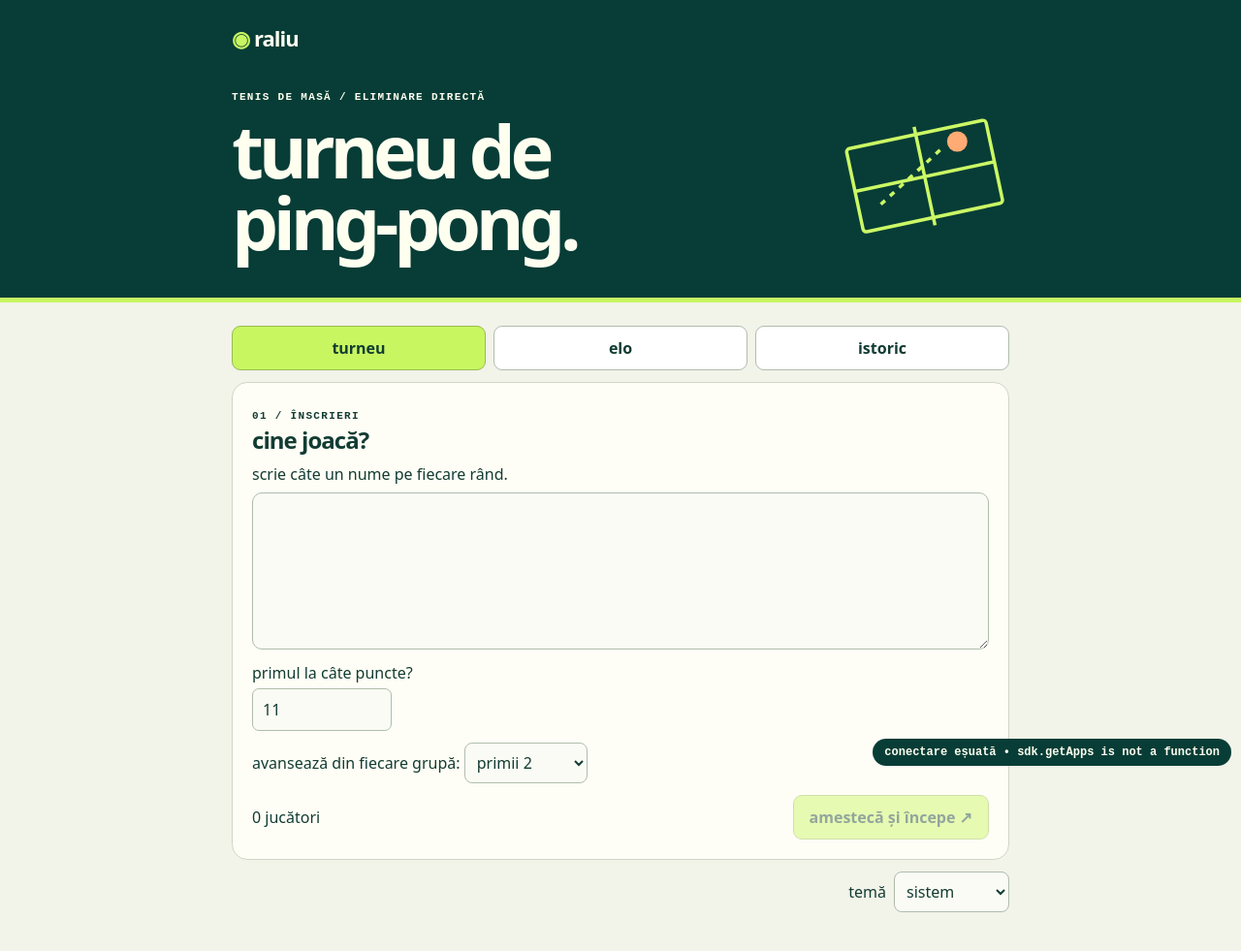
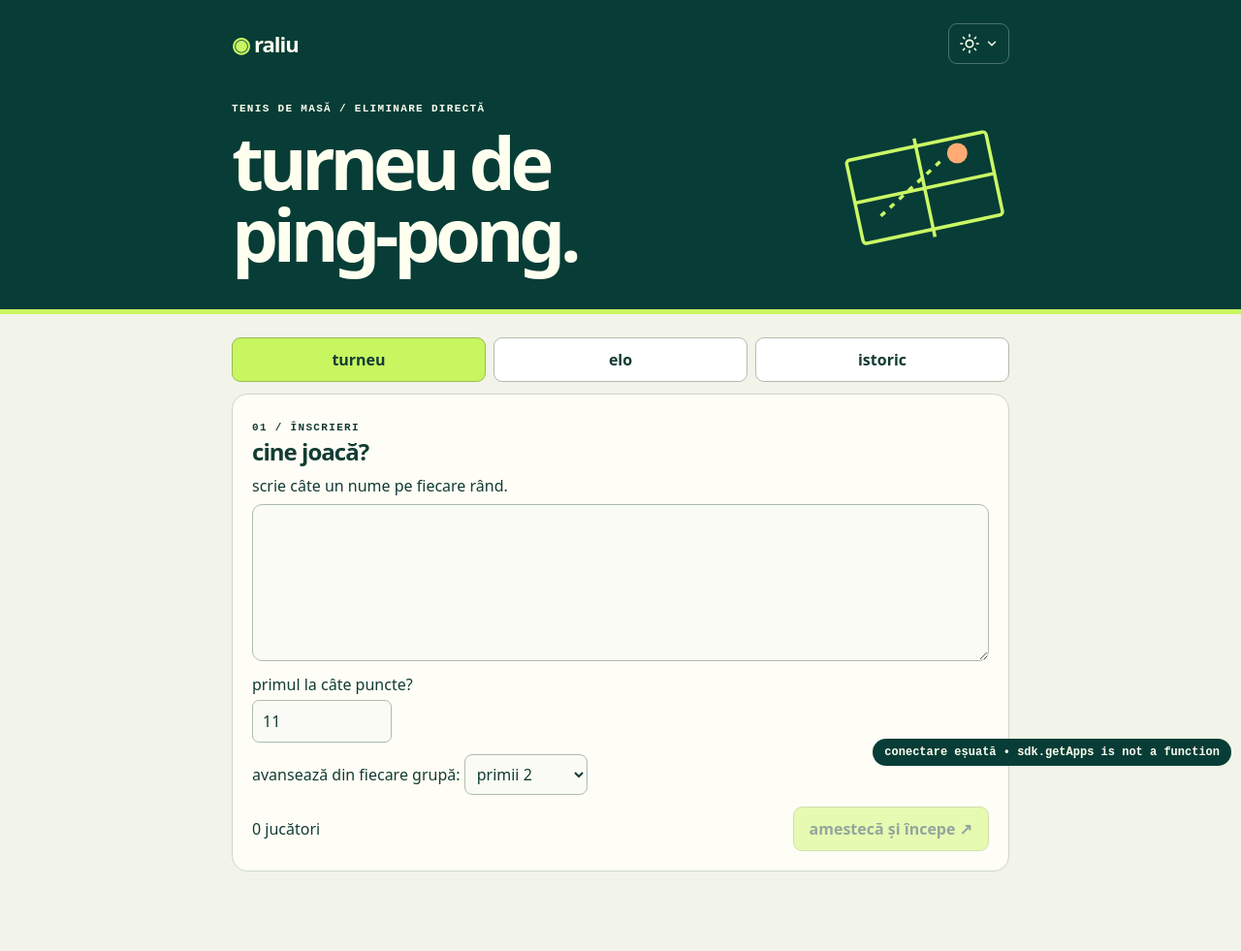
Before and after one commit to aloda1/raliu, a plain HTML site: page index.html in a window 1280 px wide. Shown: the whole page at 97% size. After the commit the page ends 935 px from the top, so only its background shows below. Drawn offline with Linux system fonts and the light colour scheme.

Commit message:
Move theme selector into header icon dropdown

```diff
--- a/index.html
+++ b/index.html
@@ -7,13 +7,27 @@
 <meta name="theme-color" content="#073d36">
 <title>raliu • turneu de ping-pong
 </title>
-<script src="./theme.js?v=074736fde38b"></script>
-<link rel="stylesheet" href="./styles.css?v=0cae634a1e13">
+<script src="./theme.js?v=header-theme-v1"></script>
+<link rel="stylesheet" href="./styles.css?v=header-theme-v1">
 </head>
 <body>
 <header>
 <div class="inner">
+<div class="header-top">
 <div class="brand"><span class="logo">◉</span> raliu
+</div>
+<div class="theme-control" id="theme-control">
+<button type="button" id="theme-toggle" class="theme-toggle" aria-label="schimbă tema" aria-expanded="false" aria-controls="theme-menu">
+<svg class="theme-sun" viewBox="0 0 24 24" fill="none" stroke="currentColor" stroke-width="1.8" stroke-linecap="round" aria-hidden="true"><circle cx="12" cy="12" r="4"/><path d="M12 2v2m0 16v2M2 12h2m16 0h2M4.9 4.9l1.4 1.4m11.4 11.4 1.4 1.4m0-14.2-1.4 1.4M6.3 17.7l-1.4 1.4"/></svg>
+<svg class="theme-moon" viewBox="0 0 24 24" fill="none" stroke="currentColor" stroke-width="1.8" stroke-linejoin="round" aria-hidden="true"><path d="M20.9 13.4A9 9 0 0 1 10.6 3.1 9 9 0 1 0 20.9 13.4Z"/></svg>
+<svg class="theme-chevron" viewBox="0 0 16 16" fill="none" stroke="currentColor" stroke-width="1.6" stroke-linecap="round" stroke-linejoin="round" aria-hidden="true"><path d="m4 6 4 4 4-4"/></svg>
+</button>
+<div class="theme-menu" id="theme-menu" role="group" aria-label="temă" hidden>
+<button type="button" data-theme-value="system" aria-pressed="false">sistem</button>
+<button type="button" data-theme-value="light" aria-pressed="false">luminoasă</button>
+<button type="button" data-theme-value="dark" aria-pressed="false">întunecată</button>
+</div>
+</div>
 </div>
 <div class="hero">
 <div>
@@ -87,9 +101,7 @@
 <div id="bm" role="alert">
 </div>
 </section>
-<label class="theme-control">temă
-<select id="theme"><option value="system">sistem</option><option value="light">luminoasă</option><option value="dark">întunecată</option></select>
-</label>
+
 </main>
 <div id="sync" role="status">
 </div>
--- a/styles.css
+++ b/styles.css
@@ -103,8 +103,20 @@ details>summary{font-weight:650}
 .h2h-legend span:last-child::before{content:none}
 .h2h-legend span:last-child::after{margin:0 0 0 5px;background:var(--bar-b)}
 .h2h-empty{display:block;text-align:center;color:var(--muted);font-size:.88rem}
-.theme-control{display:flex;align-items:center;gap:8px;justify-content:flex-end;padding-bottom:36px}
-.theme-control select{margin:0}
+.header-top{display:flex;align-items:center;justify-content:space-between;gap:12px}
+.theme-control{position:relative;flex:none}
+.theme-toggle{display:flex;align-items:center;justify-content:center;gap:5px;min-height:42px;padding:8px 10px;border-color:#ffffff45;background:transparent;color:ivory}
+.theme-toggle:hover,.theme-toggle[aria-expanded="true"]{background:#ffffff18}
+.theme-toggle svg{width:22px;height:22px;display:block}
+.theme-toggle .theme-chevron{width:14px;height:14px}
+.theme-toggle .theme-moon{display:none}
+.theme-toggle[data-icon="moon"] .theme-sun{display:none}
+.theme-toggle[data-icon="moon"] .theme-moon{display:block}
+.theme-menu{position:absolute;top:calc(100% + 6px);right:0;z-index:12;min-width:150px;padding:5px;border:1px solid var(--line);border-radius:12px;background:var(--surface);color:var(--ink);box-shadow:0 6px 20px #0003}
+.theme-menu button{display:flex;align-items:center;justify-content:space-between;gap:16px;width:100%;min-height:38px;padding:8px 10px;border:0;background:transparent;text-align:left;font-size:.9rem}
+.theme-menu button:hover,.theme-menu button:focus-visible{background:var(--card)}
+.theme-menu button[aria-pressed="true"]{background:var(--card)}
+.theme-menu button[aria-pressed="true"]::after{content:'✓';color:var(--success)}
 #target{max-width:9rem;margin-bottom:12px}
 
 input,textarea,select,dialog{color:var(--ink);background:var(--field)}
--- a/theme.js
+++ b/theme.js
@@ -4,13 +4,32 @@
     const saved=localStorage.getItem('raliu-theme');
     if(saved==='light'||saved==='dark')theme=saved;
   } catch {}
+  const media=window.matchMedia('(prefers-color-scheme: dark)');
   document.documentElement.dataset.theme=theme;
   window.addEventListener('DOMContentLoaded',()=>{
-    const select=document.getElementById('theme');
-    select.value=theme;
-    select.onchange=()=>{
-      document.documentElement.dataset.theme=select.value;
-      try {localStorage.setItem('raliu-theme',select.value)} catch {}
-    };
+    const control=document.getElementById('theme-control');
+    const toggle=document.getElementById('theme-toggle');
+    const menu=document.getElementById('theme-menu');
+    const options=[...menu.querySelectorAll('button[data-theme-value]')];
+    function sync(){
+      document.documentElement.dataset.theme=theme;
+      toggle.dataset.icon=(theme==='dark'||(theme==='system'&&media.matches))?'moon':'sun';
+      options.forEach(option=>option.setAttribute('aria-pressed',String(option.dataset.themeValue===theme)));
+    }
+    function open(value){
+      menu.hidden=!value;
+      toggle.setAttribute('aria-expanded',String(value));
+    }
+    toggle.addEventListener('click',()=>open(menu.hidden));
+    options.forEach(option=>option.addEventListener('click',()=>{
+      theme=option.dataset.themeValue;
+      try {localStorage.setItem('raliu-theme',theme)} catch {}
+      sync();open(false);toggle.focus();
+    }));
+    document.addEventListener('click',e=>{if(!control.contains(e.target))open(false)});
+    control.addEventListener('keydown',e=>{if(e.key==='Escape'&&!menu.hidden){e.preventDefault();open(false);toggle.focus()}});
+    control.addEventListener('focusout',e=>{if(e.relatedTarget&&!control.contains(e.relatedTarget))open(false)});
+    media.addEventListener('change',sync);
+    sync();
   });
 })();
```
Also changed, not shown: elo/index.html (+17 -5 lines), history/index.html (+17 -5 lines).
